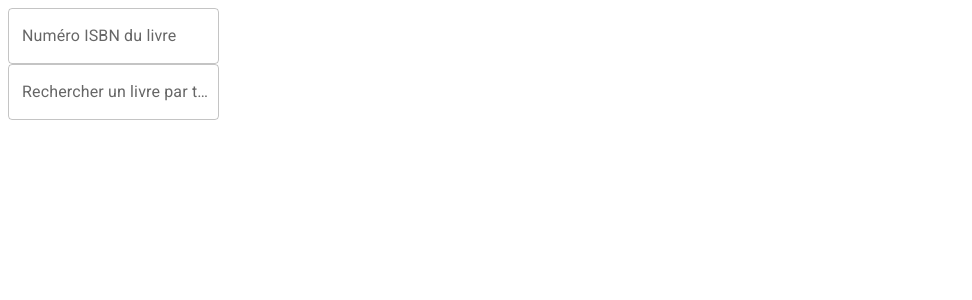
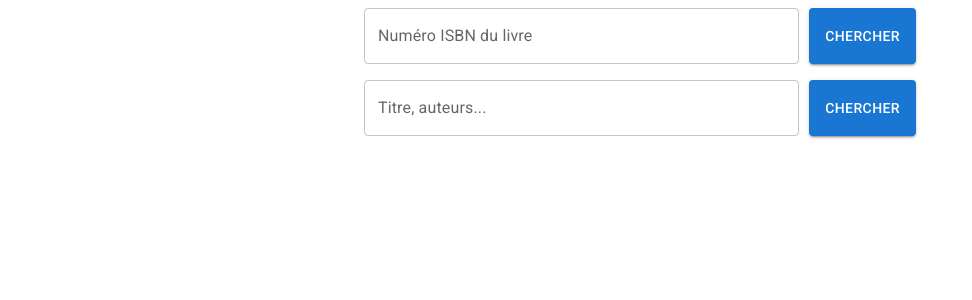
Before and after one commit to me-v-en/arpentage-app, a Next.js app: page /book/add in a window 1280 px wide. Shown: the top 300 px of the page, without its empty margins (0-972 px from the left). Built offline with nearby package versions, Linux system fonts and the light colour scheme.

Commit message:
UI improvements of the book search

```diff
--- a/src/app/book/add/search.module.scss
+++ b/src/app/book/add/search.module.scss
@@ -1,4 +1,39 @@
 .bookThumbnail {
-    max-height: 56px;
-    max-width: 56px;
+    height: 56px;
+    min-width: 35px;
+    background-color: #dad3d3;
 }
+
+.bookItem {
+    border: solid 1px black;
+    border-radius: 5px;
+    gap: 10px;
+
+    .bookDescription {
+        span {
+            white-space: nowrap;
+            overflow: hidden;
+            text-overflow: ellipsis;
+        }
+    }
+
+    button {
+        white-space: nowrap;
+    }
+}
+
+.formRow {
+    display: flex;
+    flex-basis: 100%;
+    gap: 10px;
+
+    .field {
+        flex: 1;
+    }
+}
+
+.bookList {
+    display: flex;
+    flex-direction: column;
+    gap: 5px;
+}
--- a/src/app/book/add/search.tsx
+++ b/src/app/book/add/search.tsx
@@ -3,25 +3,41 @@ import { useState } from "react";
 import styles from "./search.module.scss";
 
 import { books_v1 } from 'googleapis';
-import { List, ListItemAvatar, ListItemButton, ListItemText, TextField } from "@mui/material";
+import { List, ListItemAvatar, ListItem, ListItemText, Stack, TextField, Button } from "@mui/material";
 
 
 
 interface BookListItemProps {
-    book: books_v1.Schema$Volume
+    book: books_v1.Schema$Volume,
+     handleAddBook: Function
+}
 
+interface BooksListItemsProps {
+    books: books_v1.Schema$Volume[],
+     handleAddBook: Function
 }
-const BookListItem = ({ book }: BookListItemProps) => {
-    return <ListItemButton>
+
+const BookListItem = ({ book, handleAddBook }: BookListItemProps) => {
+    const onAddBook = ()=>{
+        handleAddBook(book);
+    }
+
+
+    const authorsList = book?.volumeInfo?.authors?.join(', ');
+
+    return <ListItem className={styles.bookItem}>
         <ListItemAvatar sx={{ display: 'flex', alignItems: 'center', justifyContent: 'center' }} aria-hidden="true">
             <img className={styles.bookThumbnail} src={book?.volumeInfo?.imageLinks?.smallThumbnail} alt="" />
         </ListItemAvatar>
-        <ListItemText>{book?.volumeInfo?.title}</ListItemText>
-    </ListItemButton>
+        <ListItemText className={styles.bookDescription} primary={book?.volumeInfo?.title} secondary={authorsList}></ListItemText>
+        <Button onClick={onAddBook}>
+            Ajouter ce livre
+        </Button>
+    </ListItem>
 }
 
-const BooksListItems = (books: books_v1.Schema$Volume[]) => {
-    return books.map((book) => (<BookListItem key={book.id} book={book}></BookListItem>))
+const BooksListItems = ({ books, handleAddBook }: BooksListItemsProps) => {
+    return books.map((book) => (<BookListItem key={book.id} book={book} handleAddBook={handleAddBook}></BookListItem>))
 }
 
 
@@ -35,7 +51,8 @@ export default function SearchBook() {
     const fetchBookInfosFromIsbn = async (isbn: string) => {
         const res = await fetch("https://www.googleapis.com/books/v1/volumes?q=isbn:" + isbn);
         if (!res.ok) {
-            throw new Error(`Response status: ${res.status}`);
+            throw new Error(`Respon
+se status: ${res.status}`);
         }
 
         const data = await res.json();
@@ -83,28 +100,33 @@ export default function SearchBook() {
         setSearchBookList(books);
     }
 
+    const handleAddBook = (book: books_v1.Schema$Volume)=>{
+        console.log("add",book);
+    }
 
 
     return (<>
-        <form onSubmit={handleIsbnSubmit}>
-            <TextField id="isbn" label="Numéro ISBN du livre" name="isbn" type="text" />
+    <Stack spacing={2}>
+        <form onSubmit={handleIsbnSubmit} className={styles.formRow}>
+            <TextField className={styles.field} id="isbn" label="Numéro ISBN du livre" name="isbn" type="text" />
+            <Button variant="contained" type="submit">Chercher</Button>
         </form>
         {
-            searchIsbnList && searchIsbnList.length > 0 ? (< List >
-                {BooksListItems(searchIsbnList)}
+            searchIsbnList && searchIsbnList.length > 0 ? (< List className={styles.bookList}>
+                {BooksListItems({books:searchIsbnList, handleAddBook})}
             </List >) : null
         }
 
-        <form onSubmit={handleSearchSubmit}>
-            <TextField id="search" name="search" label="Rechercher un livre par titre, auteur etc." type="text" />
-
-
+        <form onSubmit={handleSearchSubmit} className={styles.formRow}>
+            <TextField className={styles.field} id="search" name="search" label="Titre, auteurs..." type="text" />
+            <Button variant="contained" type="submit">Chercher</Button>
         </form>
         {
-            searchBookList && searchBookList.length > 0 ? (< List >
-                {BooksListItems(searchBookList)}
+            searchBookList && searchBookList.length > 0 ? (< List className={styles.bookList}>
+                {BooksListItems({books:searchBookList, handleAddBook})}
             </List >) : null
         }
+        </Stack>
     </>
     )
 }
--- a/src/app/layout.tsx
+++ b/src/app/layout.tsx
@@ -8,6 +8,7 @@ import '@fontsource/roboto/300.css';
 import '@fontsource/roboto/400.css';
 import '@fontsource/roboto/500.css';
 import '@fontsource/roboto/700.css';
+import { Container } from '@mui/material';
 
 
 export default function RootLayout({
@@ -17,7 +18,11 @@ export default function RootLayout({
 }) {
   return (
     <html lang="en">
-      <body>{children}</body>
+      <body>
+        <Container maxWidth="sm">
+        {children}
+        </Container>
+        </body>
     </html>
   )
 }
```
